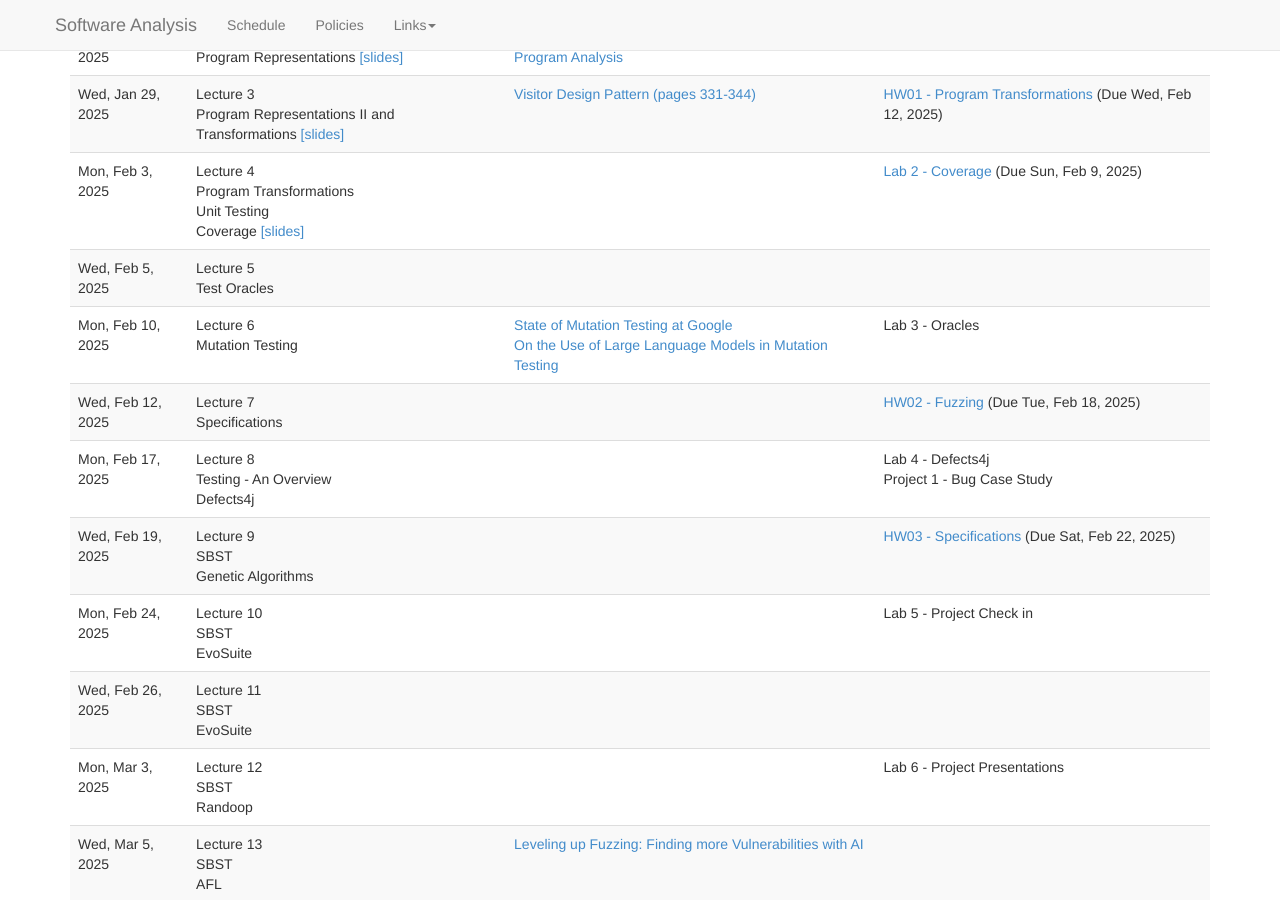
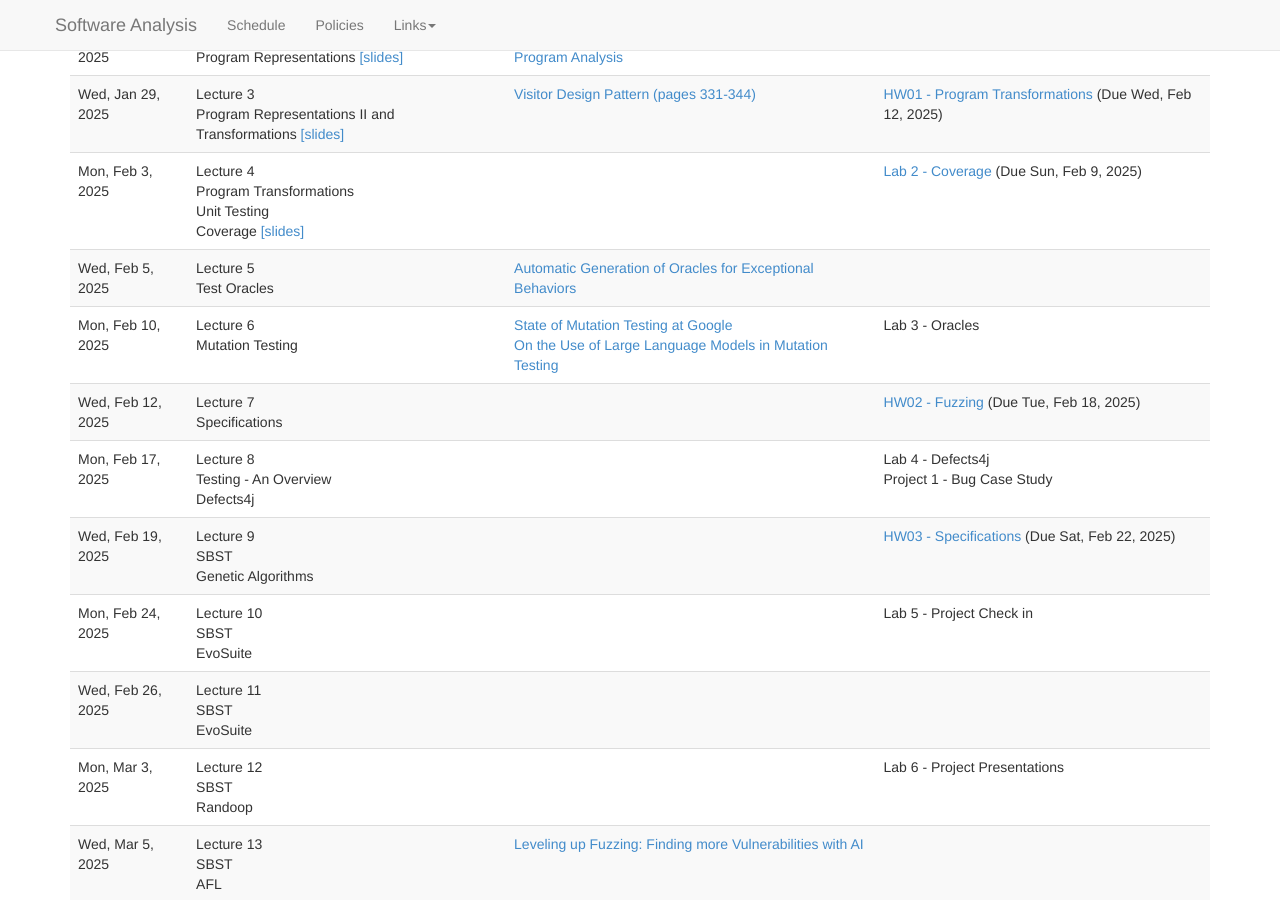
Before and after one commit to bmc-cs-software-analysis/383, a Jekyll site: the page built from schedule.md, in a window 1280 px wide and 900 px high, scrolled down 411 px. Built offline with Jekyll 4.4.1, drawn with Linux system fonts in a browser that asks for light colours; nearby versions of some CDN libraries.

```diff
--- a/_data/schedule.yaml
+++ b/_data/schedule.yaml
@@ -57,15 +57,15 @@
     -
       date: 2025-02-05
       title: Lecture 5 <br> Test Oracles
-      readings: ~
-
+      readings:
+        -
+          title: "Automatic Generation of Oracles for Exceptional Behaviors"
+          url: "https://homes.cs.washington.edu/~mernst/pubs/exception-oracles-issta2016.pdf"
       #assignments:
         #-
         #    title: "Lab01 - Coverage"
         #  #url: "hws/HW01.html"
         #  deadline: "2025-02-08"
-
-
 
     -
       date: 2025-02-10
```
